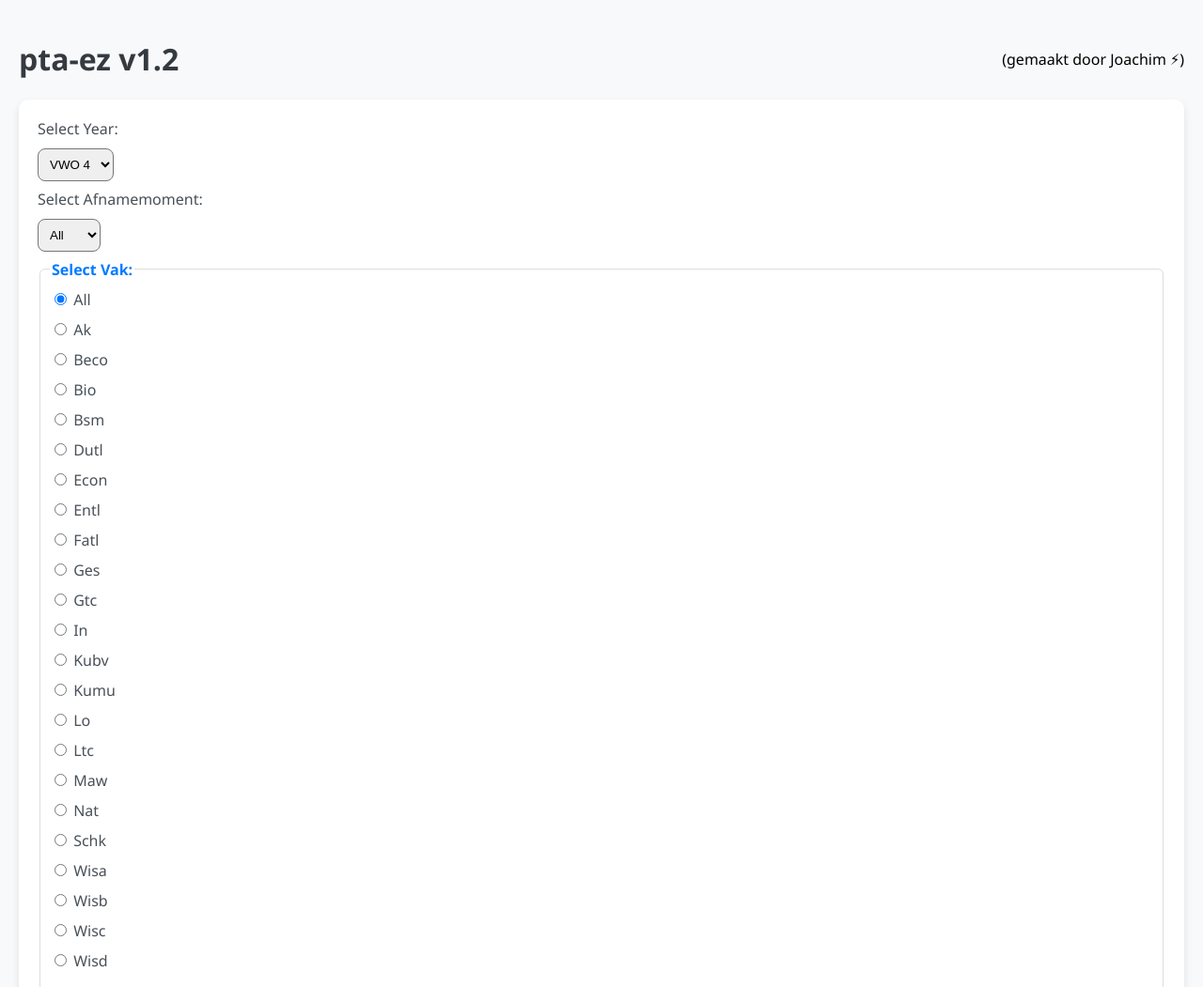
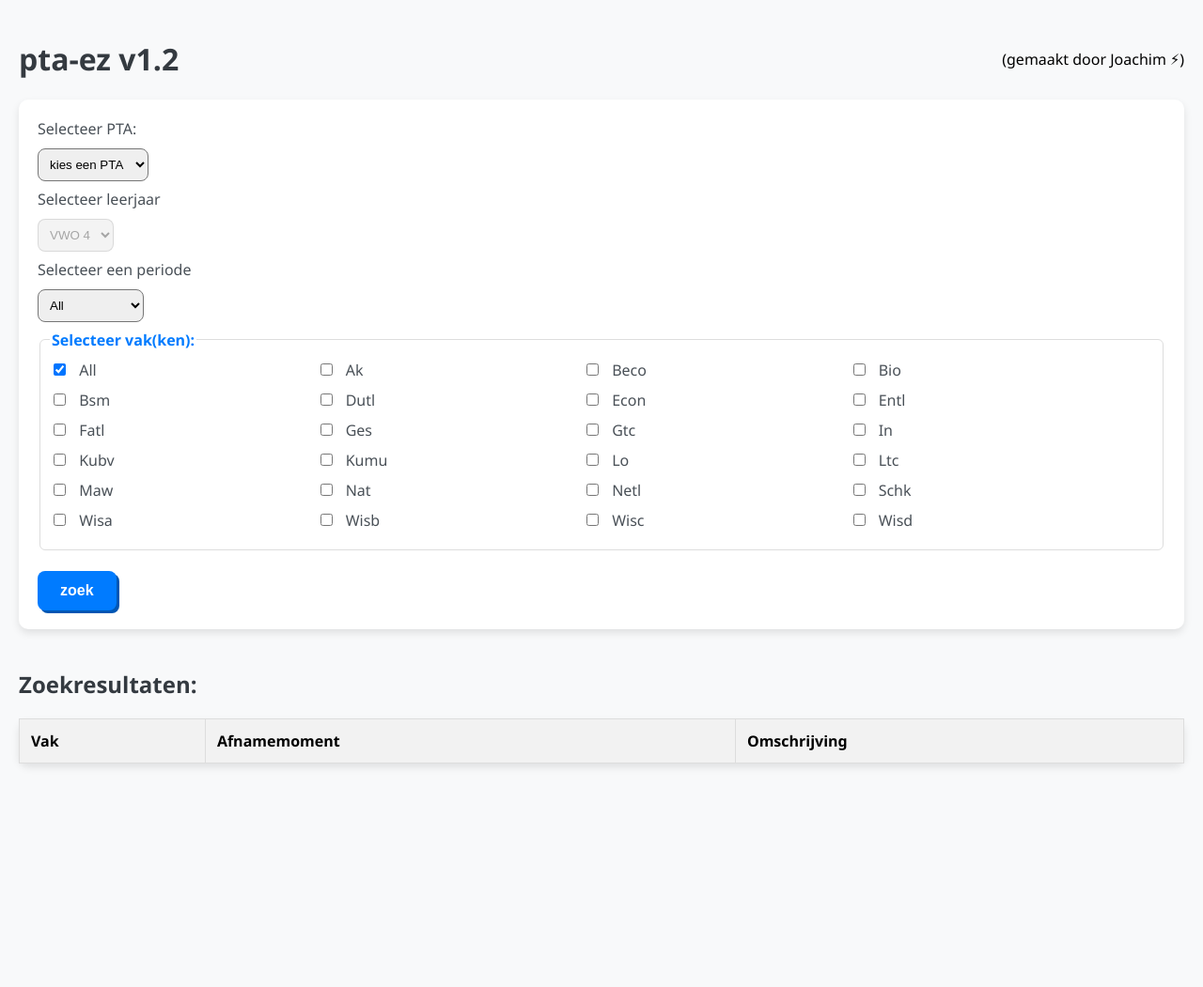
Before and after one commit to JOA-gamedev/pta-ez, a plain HTML site: page index.html in a window 1280 px wide. Shown: the top 1051 px of the page at 94% size. After the commit the page ends 833 px from the top, so only its background shows below. Drawn offline with Linux system fonts and the light colour scheme.

Commit message:
reverted index.html

```diff
--- a/index.html
+++ b/index.html
@@ -19,67 +19,84 @@
 
 
   <form id="searchForm">
-      <label for="year">Select Year:</label>
-      <select id="year" name="year">
-        <option value="V4">VWO 4</option>
-        <option value="V5">VWO 5</option>
-        <option value="V6">VWO 6</option>
+
+    <label for="datasetSelector" >Selecteer PTA:</label>
+    <select id="datasetSelector" onchange="loadSelectedDataset()">
+      <option value="" >kies een PTA</option>
+      <option value="Vwo 5 23-24">Vwo 5 23/24</option>
+      <option value="Havo 4 23-24">Havo 4 23/24</option>
+      <!-- Add more options as needed -->
+    </select>
+    <label for="year"> Selecteer leerjaar</label>
+    <select id="year" name="year" disabled="true">
+      <!-- <option value="All">All</option> -->
+      <!-- Options for VWO -->
+      <option value="V4" class="vwo-option">VWO 4</option>
+      <option value="V5" class="vwo-option">VWO 5</option>
+      <option value="V6" class="vwo-option">VWO 6</option>
+      <!-- Options for HAVO -->
+      <option value="H4" class="havo-option">Havo 4</option>
+      <option value="H5" class="havo-option">Havo 5</option>
     </select>
 
     <br />
 
-      <label for="afnamemoment">Select Afnamemoment:</label>
+    <label for="afnamemoment">Selecteer een periode</label>
     <select id="afnamemoment" name="afnamemoment">
       <option value="">All</option>
-        <option value="TW1">TW1</option>
-        <option value="TW2">TW2</option>
-        <option value="TW3">TW3</option>
-        <option value="TW4">TW4</option>
-        <option value="P1">P1</option>
-        <option value="P2">P2</option>
-        <option value="P3">P3</option>
-        <option value="P4">P4</option>
+      <option value="TW1">Toetsweek 1</option>
+      <option value="TW2">Toetsweek 2</option>
+      <option value="TW3">Toetsweek 3</option>
+      <option value="TW4">Toetsweek 4</option>
+      <option value="P1">Periode 1</option>
+      <option value="P2">Periode 2</option>
+      <option value="P3">Periode 3</option>
+      <option value="P4">Periode 4</option>
     </select>
 
     <br />
 
     <fieldset>
-        <legend>Select Vak:</legend>
-        <label><input type="radio" name="vak" value="All" checked="checked"/> All</label>
-        <label><input type="radio" name="vak" value="Ak" /> Ak</label>
-        <label><input type="radio" name="vak" value="Beco" /> Beco</label>
-        <label><input type="radio" name="vak" value="Biol" /> Bio</label>
-        <label><input type="radio" name="vak" value="Bsm" /> Bsm</label>
-        <label><input type="radio" name="vak" value="Dutl" /> Dutl</label>
-        <label><input type="radio" name="vak" value="Econ" /> Econ</label>
-        <label><input type="radio" name="vak" value="Entl" /> Entl</label>
-        <label><input type="radio" name="vak" value="Fatl" /> Fatl</label>
-        <label><input type="radio" name="vak" value="Ges" /> Ges</label>
-        <label><input type="radio" name="vak" value="Gtc" /> Gtc</label>
-        <label><input type="radio" name="vak" value="In" /> In</label>
-        <label><input type="radio" name="vak" value="Kubv" /> Kubv</label>
-        <label><input type="radio" name="vak" value="Kumu" /> Kumu</label>
-        <label><input type="radio" name="vak" value="Lo" /> Lo</label>
-        <label><input type="radio" name="vak" value="Ltc" /> Ltc</label>
-        <label><input type="radio" name="vak" value="Maw" /> Maw</label>
-        <label><input type="radio" name="vak" value="Nat" /> Nat</label>
-        <label><input type="radio" name="vak" value="Schk" /> Schk</label>
-        <label><input type="radio" name="vak" value="Wisa" /> Wisa</label>
-        <label><input type="radio" name="vak" value="Wisb" /> Wisb</label>
-        <label><input type="radio" name="vak" value="Wisc" /> Wisc</label>
-        <label><input type="radio" name="vak" value="Wisd" /> Wisd</label>
+      <legend>Selecteer vak(ken):</legend>
+      <div class="checkbox-container" id="cb-wrapper">
+        <label><input class="some-checkbox some-others" type="checkbox" name="vak" value="All" checked="checked"/> All</label>
+        <label><input class="some-checkbox" type="checkbox" name="vak" value="Ak" /> Ak</label>
+        <label><input class="some-checkbox" type="checkbox" name="vak" value="Beco" /> Beco</label>
+        <label><input class="some-checkbox" type="checkbox" name="vak" value="Biol" /> Bio</label>
+        <label><input class="some-checkbox" type="checkbox" name="vak" value="Bsm" /> Bsm</label>
+        <label><input class="some-checkbox" type="checkbox" name="vak" value="Dutl" /> Dutl</label>
+        <label><input class="some-checkbox" type="checkbox" name="vak" value="Econ" /> Econ</label>
+        <label><input class="some-checkbox" type="checkbox" name="vak" value="Entl" /> Entl</label>
+        <label><input class="some-checkbox" type="checkbox" name="vak" value="Fatl" /> Fatl</label>
+        <label><input class="some-checkbox" type="checkbox" name="vak" value="Ges" /> Ges</label>
+        <label><input class="some-checkbox" type="checkbox" name="vak" value="Gtc" /> Gtc</label>
+        <label><input class="some-checkbox" type="checkbox" name="vak" value="In" /> In</label>
+        <label><input class="some-checkbox" type="checkbox" name="vak" value="Kubv" /> Kubv</label>
+        <label><input class="some-checkbox" type="checkbox" name="vak" value="Kumu" /> Kumu</label>
+        <label><input class="some-checkbox" type="checkbox" name="vak" value="Lo" /> Lo</label>
+        <label><input class="some-checkbox" type="checkbox" name="vak" value="Ltc" /> Ltc</label>
+        <label><input class="some-checkbox" type="checkbox" name="vak" value="Maw" /> Maw</label>
+        <label><input class="some-checkbox" type="checkbox" name="vak" value="Nat" /> Nat</label>
+        <label><input class="some-checkbox" type="checkbox" name="vak" value="Netl" /> Netl</label>
+        <label><input class="some-checkbox" type="checkbox" name="vak" value="Schk" /> Schk</label>
+        <label><input class="some-checkbox" type="checkbox" name="vak" value="Wisa" /> Wisa</label>
+        <label><input class="some-checkbox" type="checkbox" name="vak" value="Wisb" /> Wisb</label>
+        <label><input class="some-checkbox" type="checkbox" name="vak" value="Wisc" /> Wisc</label>
+        <label><input class="some-checkbox" type="checkbox" name="vak" value="Wisd" /> Wisd</label>
+    </div>
     </fieldset>
 
     <br />
+    <div class="formFooter">
+      <button type="button" id="go-button" onclick="loadSelectedDataset()">zoek</button>
+      <p id="errout"></p>
+    </div>
 
-      <input type="file" id="fileInput" accept=".txt" />
-
-      <button type="button" onclick="searchData()">Search</button>
   </form>
 
   <br />
 
-    <h2>Search Results:</h2>
+  <h2>Zoekresultaten:</h2>
   <table id="resultsTable">
     <thead>
       <tr>
```
Lines whose indentation alone changed are shown as unchanged.
